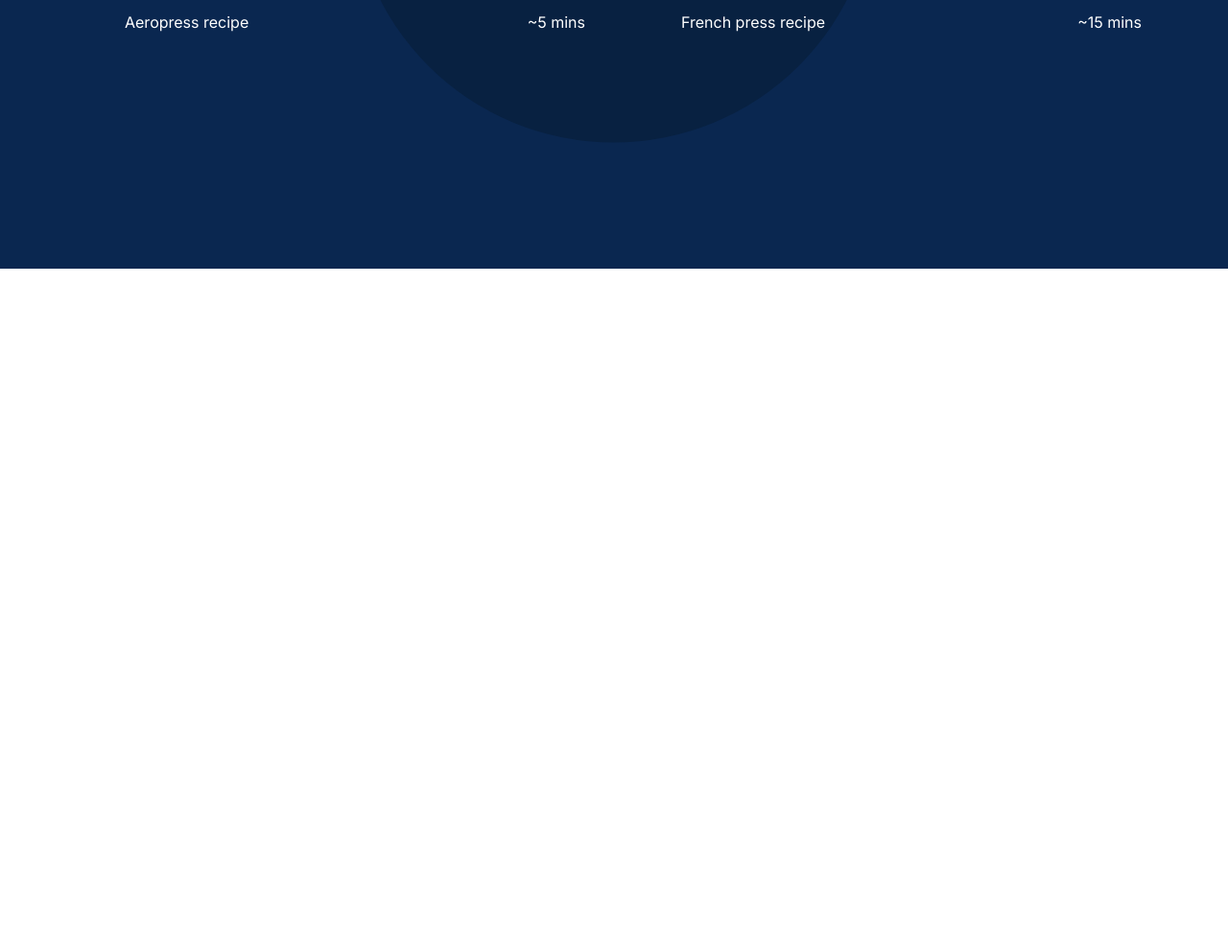
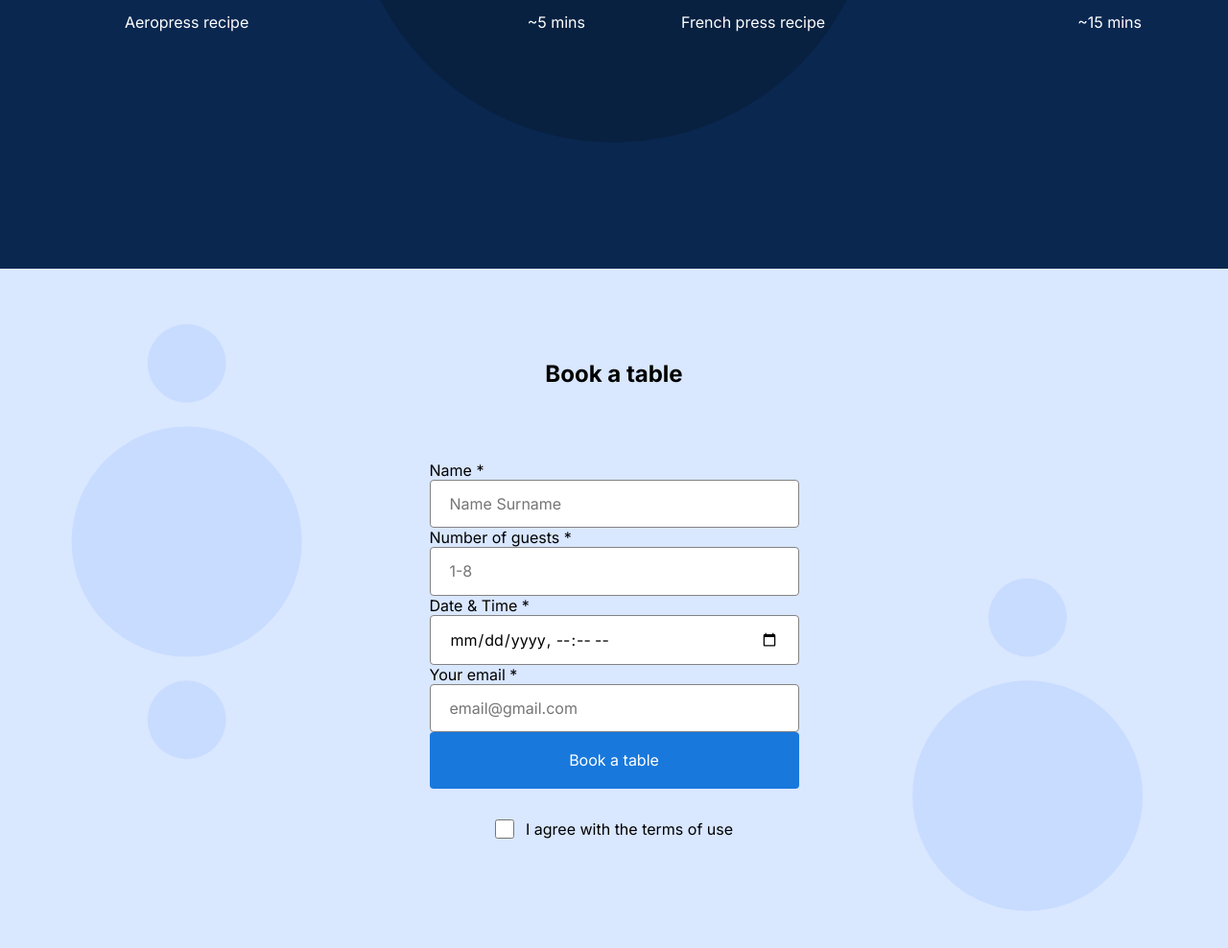
Before and after one commit to moise97/se_project_coffeeshop, a plain HTML site: page index.html in a window 1280 px wide. Shown: the part 1342-2330 px from the top of the page at 96% size. Before the commit the page ends 1622 px from the top, so only its background shows below. Drawn offline with Linux system fonts and the light colour scheme.

Commit message:
New update Reservaation part

```diff
--- a/index.html
+++ b/index.html
@@ -103,7 +103,59 @@
             </li>
           </ul>
         </section>
-        <section class="reservation" id="reservation"></section>
+        <section class="reservation" id="reservation">
+          <h2 class="reservation__title">Book a table</h2>
+          <form class="reservation__form form">
+            <fieldset class="form__fieldset">
+              <label for="Name.input" class="form__label">
+                Name *
+                <input
+                  class="form__input"
+                  id="name.input"
+                  type="text"
+                  placeholder="Name Surname"
+                  required
+                />
+              </label>
+              <label for="" class="form__label">
+                Number of guests *
+                <input
+                  class="form__input"
+                  id="number.input"
+                  type="number"
+                  min="1"
+                  max="8"
+                  placeholder="1-8"
+                  required
+                />
+              </label>
+              <label for="" class="form__label">
+                Date & Time *
+                <input
+                  class="form__input"
+                  id="datetime.input"
+                  type="datetime-local"
+                  required
+                />
+              </label>
+              <label for="" class="form__label">
+                Your email *
+                <input
+                  class="form__input"
+                  id="email.input"
+                  type="email"
+                  placeholder="email@gmail.com"
+                  required
+                />
+              </label>
+            </fieldset>
+            <button class="form__button">Book a table</button>
+            <label for="" class="form__label form__label_type_checkbox">
+              <input class="form__checkbox" type="checkbox" required />
+              I agree with the terms of use
+            </label>
+          </form>
+        </section>
         <section class="menu" id="menu"></section>
         <section class="about" id="contacts"></section>
       </main>
--- a/pages/index.css
+++ b/pages/index.css
@@ -127,3 +127,53 @@
 .recipes__iframe {
   border: none;
 }
+.reservation {
+  padding: 100px 0 120px;
+  background: #d9e7ff;
+  background-image: url(../images/background_reservation.svg);
+  background-size: cover;
+  background-position: top;
+  background-repeat: no-repeat;
+}
+.reservation__title {
+  margin: 0 0 80px;
+  text-align: center;
+}
+.reservation__form {
+  margin: 0 auto;
+}
+.form {
+  max-width: 385px;
+}
+.form__fieldset {
+  margin: 0;
+  padding: 0;
+  border: none;
+}
+.form__input {
+  display: block;
+  width: 100%;
+  padding: 15px 20px;
+  box-sizing: border-box;
+  border: 1px solid #838383;
+  border-radius: 4px;
+}
+.form__button {
+  border-radius: 4px;
+  width: 100%;
+  border: none;
+  padding: 20px 0;
+  margin-bottom: 32px;
+  background: #1878dc;
+  color: white;
+}
+.form__checkbox {
+  border-radius: 2px;
+  width: 20px;
+  height: 20px;
+}
+.form__label_type_checkbox {
+  display: flex;
+  gap: 12px;
+  justify-content: center;
+}
```
